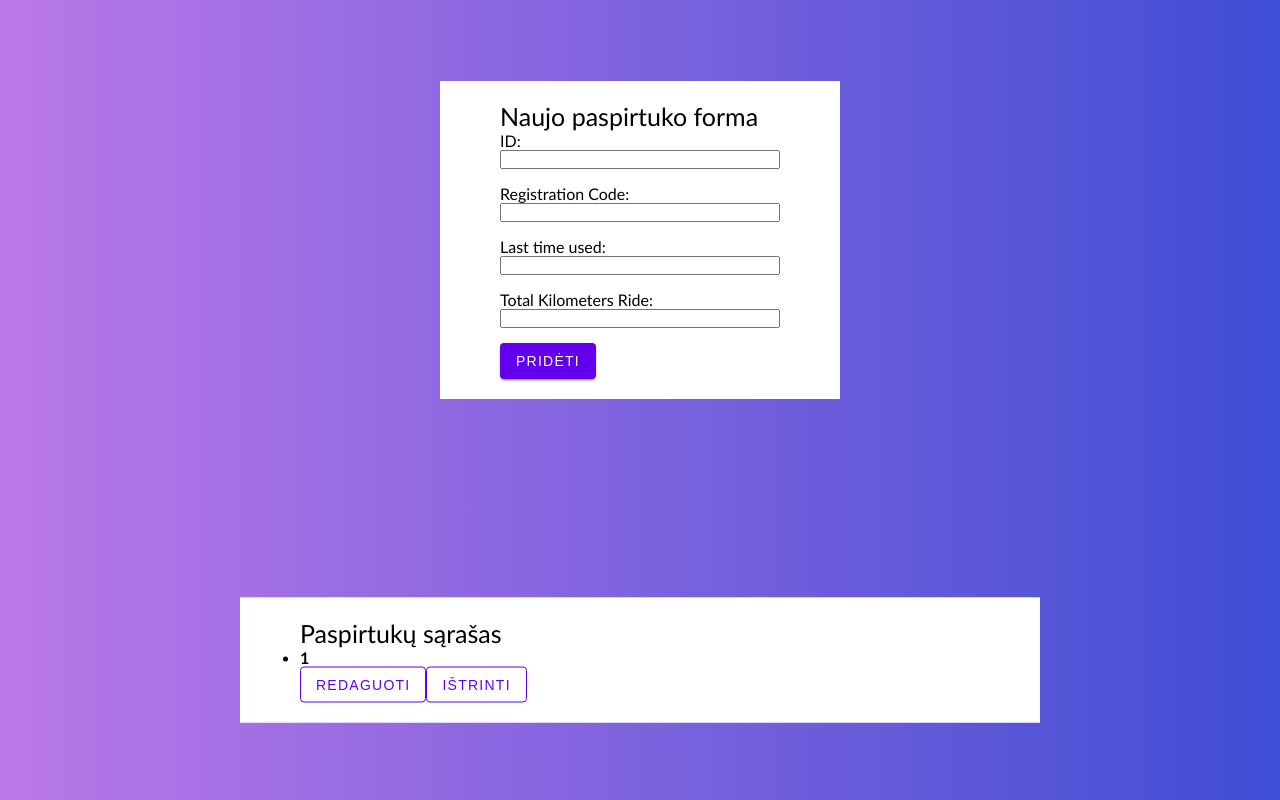
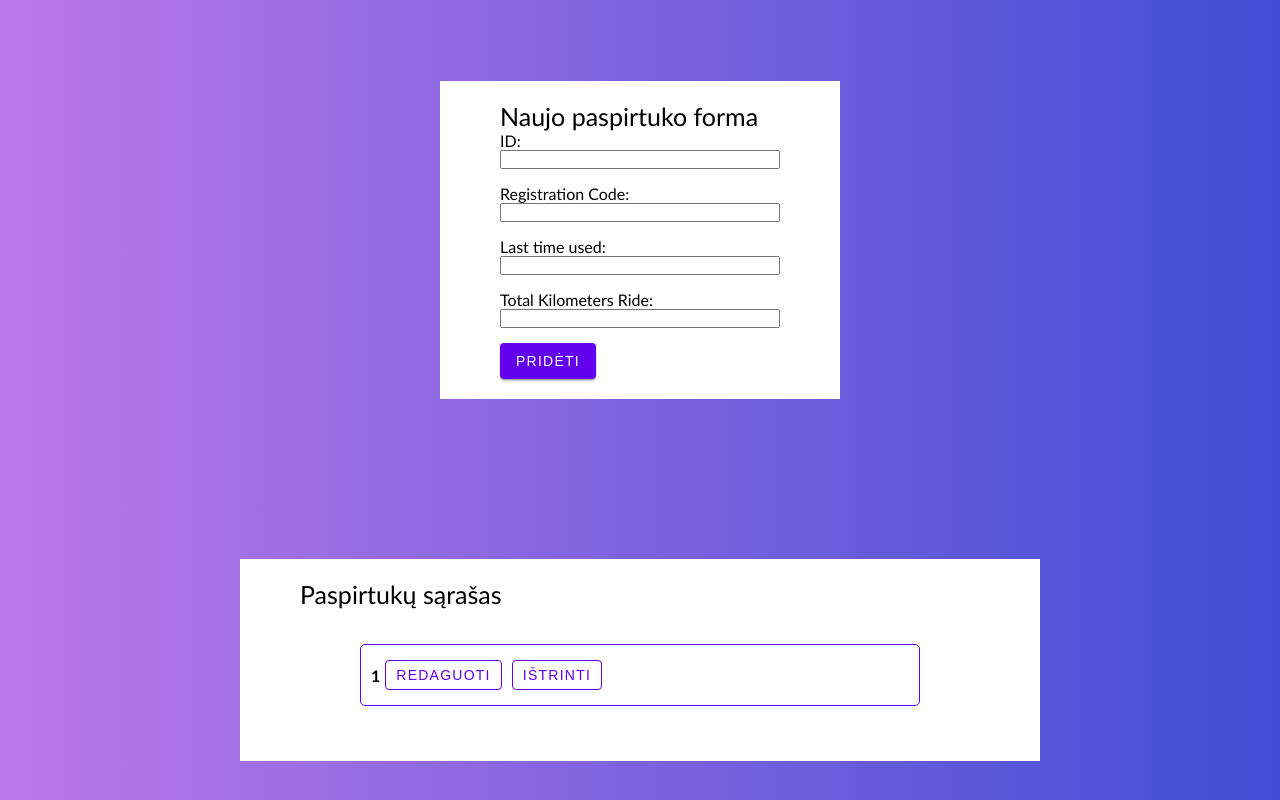
Before and after one commit to julijajarmale/1-Lamos, a React (Create React App) app in the folder r1/: page / in a window 1280 px wide. Both pictures are taken after a click on the button "PRIDĖTI". Built offline with nearby package versions, Linux system fonts and the light colour scheme.

Commit message:
biski css

```diff
--- a/r1/src/Components/Kolt/kolt.jsx
+++ b/r1/src/Components/Kolt/kolt.jsx
@@ -10,11 +10,10 @@ function OneKolt({oneKolt, setDeleteData}) {
                     <i>{oneKolt.code}</i>
                     <i>{oneKolt.time}</i>
                     <i>{oneKolt.km}</i>
-
-                </div>
-                <div className="buttons">
+                    <div className="buttons">
                     <button type="button" className="btn2">Redaguoti</button>
                     <button type="button" className="btn2" onClick={koltDelete}>Ištrinti</button>
+                    </div>
                 </div>
             </div>
         </li>
--- a/r1/src/kolt.scss
+++ b/r1/src/kolt.scss
@@ -93,20 +93,62 @@ transform: translate(-50%, -50%);
         left: 50%;
         transform: translate(-50%, -50%);
 
-     .btn2{
+         .kolt-list{
+            width: 100%;
+            padding: 20px;
+            padding-left: 60px;
+            padding-right: 60px;
+            background-color: #fff;
+            position:relative;
+            }
 
+         h2{
+            font-size: 25px;
+            font-weight: lighter;
+            margin-bottom:15px;
+             }
+
+        .list-item{
+
+            margin-bottom:15px;
+            border: 1px;
+            border-style: solid;
+            border-color: #6200ee;
+            border-radius: 5px;
+            padding: 10px;
+            display: flex;
+            align-items: center;
+            justify-content: space-between;
+            width: 100%;
+
+        }
+
+        .content{
+            display:flex;
+            align-items: center;
+            justify-content: flex-start;
+        }
+
+        .buttons{
+            display:flex;
+            align-items: center;
+            justify-content: flex-end;
+        }
+
+        .btn2{
+        margin: 5px;
         display: inline-block;
         outline: none;
         cursor: pointer;
         font-weight: 500;
         border-radius: 3px;
-        padding: 0 15px;
+        padding: 0 10px;
         border-radius: 4px;
         color: #6200ee;
         background: transparent;
         line-height: 1.15;
         font-size: 14px;
-        height: 36px;
+        height: 30px;
         word-spacing: 0px;
         letter-spacing: .0892857143em;
         text-decoration: none;
```
